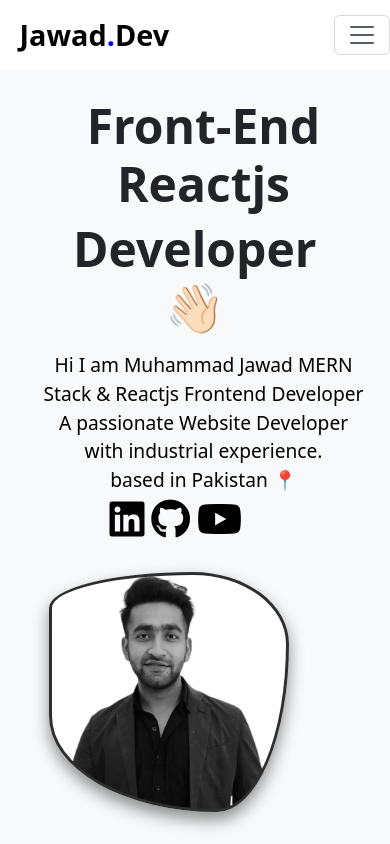
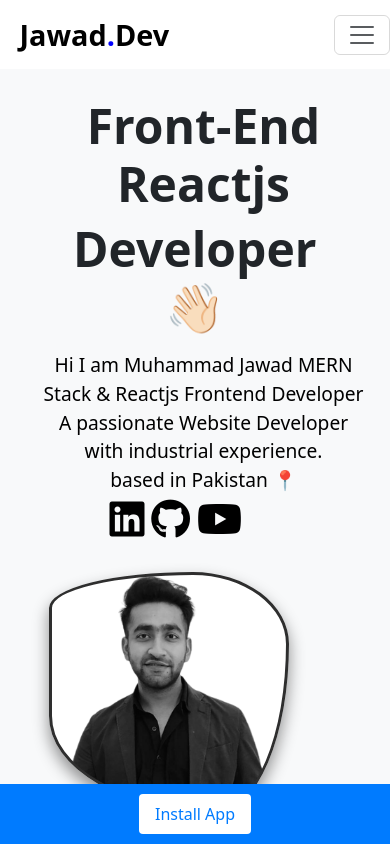
Before and after one commit to jawadwebdeveloper/pwabuttontest, a React (Create React App) app: page / in a window 390 px wide. Shown: the top 844 px of the page. Built offline with nearby package versions, Linux system fonts and the light colour scheme.

Commit message:
pwa app button

```diff
--- a/package.json
+++ b/package.json
@@ -30,7 +30,7 @@
   "scripts": {
     "predeploy": "npm run build",
     "deploy": "gh-pages -d build",
-    "start": "react-scripts start",
+    "start": "react-scripts start --port 4000",
     "build": "react-scripts build",
     "test": "react-scripts test",
     "eject": "react-scripts eject"
--- a/public/index.html
+++ b/public/index.html
@@ -33,11 +33,24 @@
       href="https://fonts.googleapis.com/css?family=Roboto:300,400,500,700&display=swap"
     />
     <link rel="stylesheet" href="https://cdnjs.cloudflare.com/ajax/libs/font-awesome/6.4.0/css/all.min.css" integrity="sha512-iecdLmaskl7CVkqkXNQ/ZH/XLlvWZOJyj7Yy7tcenmpD1ypASozpmT/E0iPtmFIB46ZmdtAc9eNBvH0H/ZpiBw==" crossorigin="anonymous" referrerpolicy="no-referrer" />
-
+    <script>
+      if ('serviceWorker' in navigator) {
+        navigator.serviceWorker.register('/src/service-worker.js')
+          .then(function(registration) {
+            console.log('Service Worker registered with scope:', registration.scope);
+          })
+          .catch(function(error) {
+            console.log('Service Worker registration failed:', error);
+          });
+      }
+      </script>
   </head>
   <body>
     <noscript>You need to enable JavaScript to run this app.</noscript>
     <div id="root"></div>
+    <div class="install-banner">
+      <button id="install-button">Install App</button>
+  </div>
     <!--
       This HTML file is a template.
       If you open it directly in the browser, you will see an empty page.
@@ -49,23 +62,20 @@
       To create a production bundle, use `npm run build` or `yarn build`.
     -->
 
+
     <script>
-      // if ('serviceWorker' in navigator) {
-      //     navigator.serviceWorker.register('../src/service-worker.js')
-      //         .then(registration => {
-      //             console.log('Service worker registered:', registration);
-      //         })
-      //         .catch(error => {
-      //             console.log('Service worker registration failed:', error);
-      //         });
-      // }
-      if ('serviceWorker' in navigator) {
-    navigator.serviceWorker.getRegistrations().then(registrations => {
-        for (const registration of registrations) {
-            registration.unregister();
-        }
+      // Check if the event is available
+window.addEventListener('beforeinstallprompt', (event) => {
+    event.preventDefault(); // Prevent the default installation prompt
+    const installButton = document.getElementById('install-button');
+    installButton.style.display = 'block'; // Show the button
+
+    installButton.addEventListener('click', () => {
+        event.prompt(); // Show the installation prompt
+        installButton.style.display = 'none'; // Hide the button after clicking
     });
-}
-  </script>
+});
+
+    </script>
   </body>
 </html>
--- a/src/index.css
+++ b/src/index.css
@@ -15,3 +15,38 @@ body{
   background: lightgrey;
   border-radius: 6px;
 }
+
+
+
+/* pwa */
+/* Default styles for the install banner */
+.install-banner {
+  display: none; /* Hide the banner by default */
+  position: fixed;
+  bottom: 0;
+  left: 0;
+  width: 100%;
+  background-color: #007bff;
+  color: white;
+  padding: 10px;
+  text-align: center;
+}
+
+/* Styles for the button inside the banner */
+#install-button {
+  background-color: white;
+  color: #007bff;
+  border: none;
+  padding: 8px 16px;
+  border-radius: 4px;
+  cursor: pointer;
+}
+
+/* Media query for mobile screens */
+@media (max-width: 768px) {
+  .install-banner {
+      display: block; /* Show the banner on mobile screens */
+  }
+}
+
+/* pwa */
```
